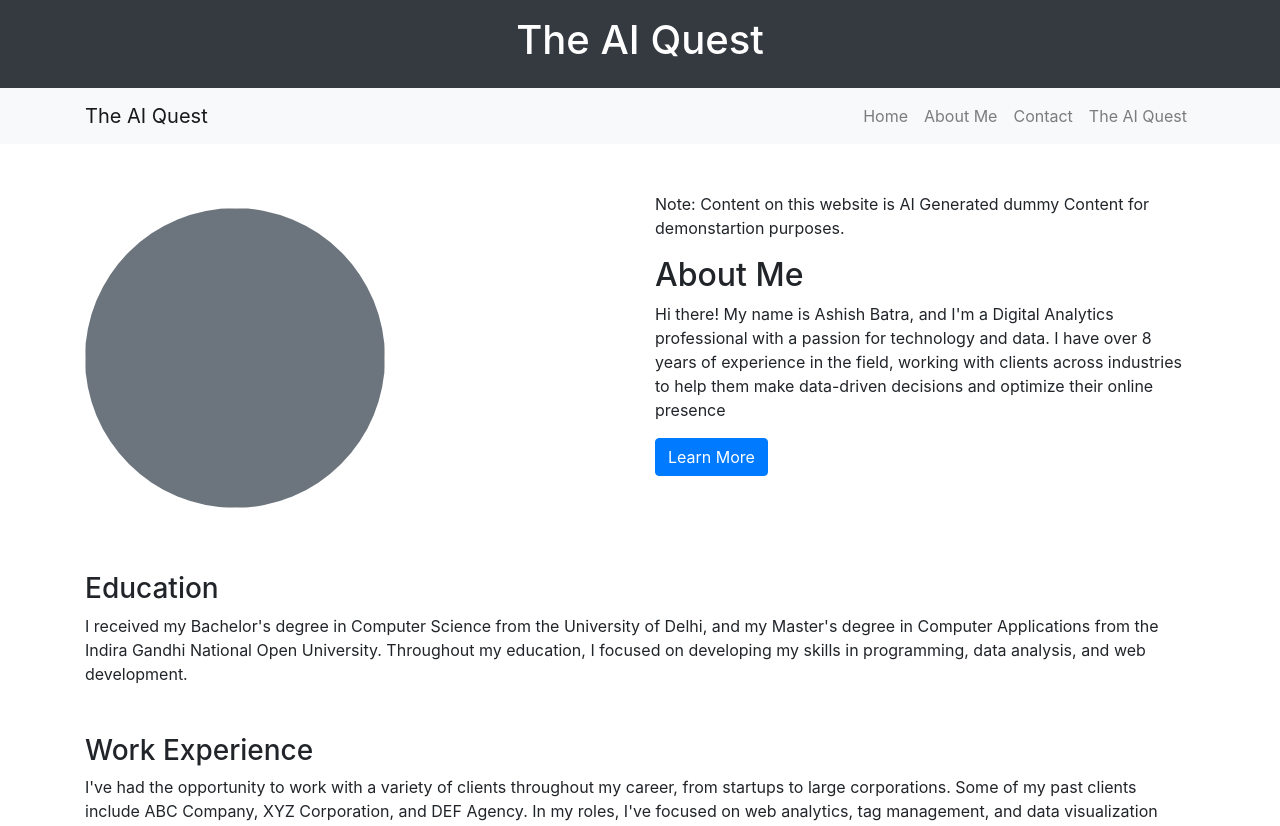
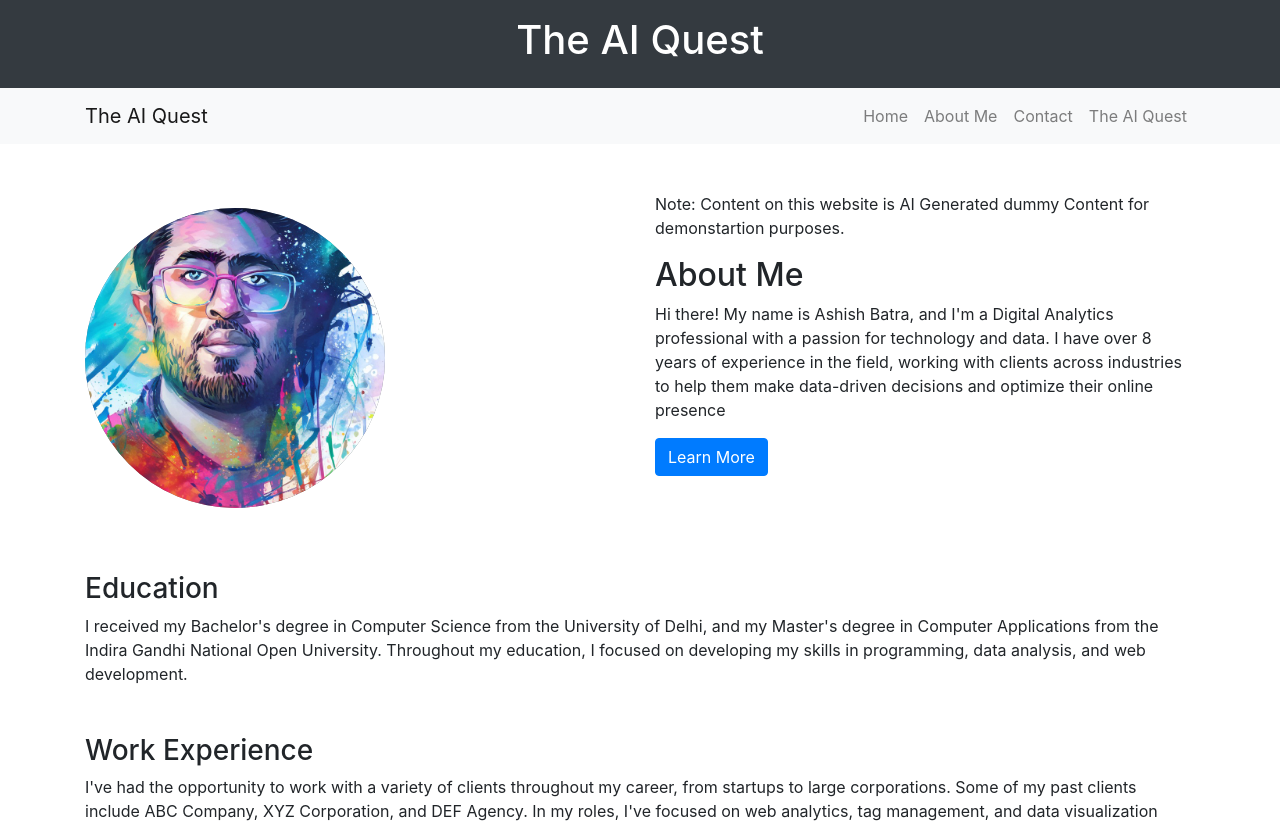
Before and after one commit to ashishbatra/chatgpt-static-site, a plain HTML site: page about.html in a window 1280 px wide. Shown: the top 826 px of the page. Drawn offline with nearby package versions, Linux system fonts and the light colour scheme.

Commit message:
Update about.html

```diff
--- a/about.html
+++ b/about.html
@@ -45,7 +45,7 @@
   <div class="row">
     <!-- Large round image placeholder on the left -->
     <div class="col-md-6">
-      <img src="ai-generated-avatar" class="rounded-circle bg-secondary mx-auto my-3" style="width: 300px; height: 300px;"></div>
+      <img src="ai-generated-avatar.jpg" class="rounded-circle bg-secondary mx-auto my-3" style="width: 300px; height: 300px;"></div>
     </img>
     <!-- Heading, paragraph, and CTA button on the right -->
     <div class="col-md-6">
```
